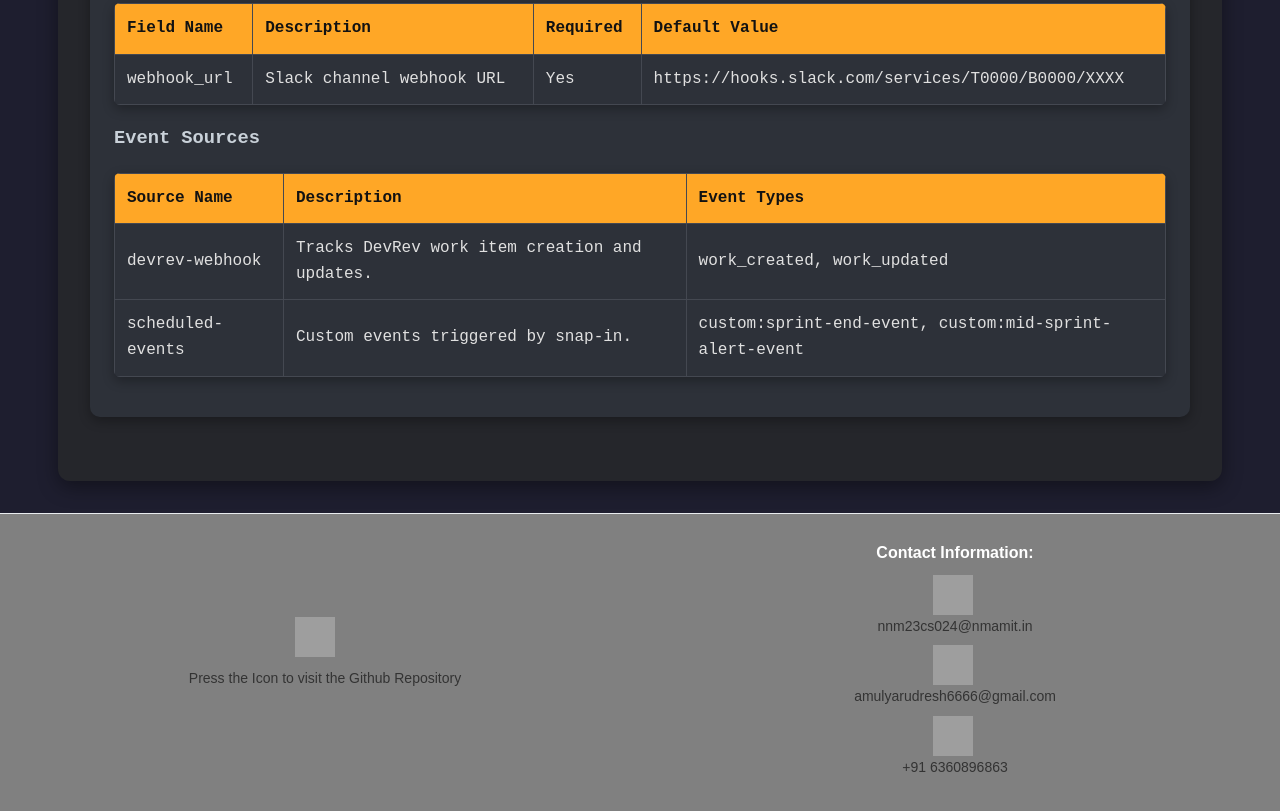
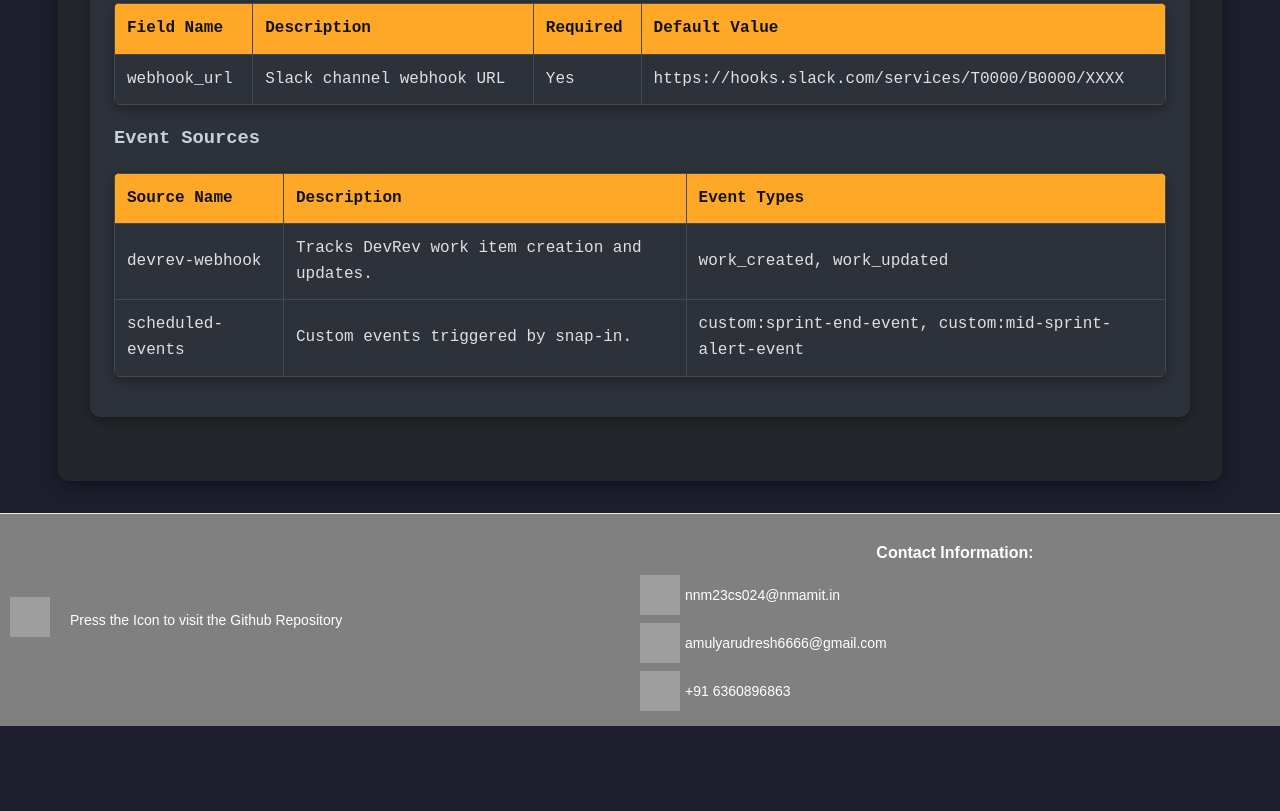
Before and after one commit to Amulya-gr/Documentation-Sprint-Summariser, a plain HTML site: page index.html in a window 1280 px wide. Shown: the part 1952-2763 px from the top of the page. After the commit the page ends 2678 px from the top, so only its background shows below. Drawn offline with Linux system fonts and the light colour scheme; grey boxes are pictures that could not be loaded.

Commit message:
Update index.html

```diff
--- a/index.html
+++ b/index.html
@@ -13,7 +13,7 @@
 </header>
 <nav>
     <ul>
-       <li><a href="index.html">Overview</a></li>
+        <li><a href="index.html">Overview</a></li>
         <li><a href="working.html">Working</a></li>
         <li><a href="codebase.html">File Structure</a></li>
         <li><a href="Storage.html">Summary Storage</a></li>
@@ -53,8 +53,6 @@
             <li>Slack Integration: Posts the sprint summary to a configurable Slack channel using the Slack API.</li>
         </ul>
     </section>
-
-
 
     <section>
         <h2>Additional Features</h2>
@@ -111,59 +109,7 @@
             </tbody>
         </table>
     </section>
-
 </main>
-
-<style>
-    footer {
-        background-color: #f1f1f1;
-        padding: 20px;
-        border-top: 2px solid #ddd;
-        font-family: Arial, sans-serif;
-    }
-    footer div {
-        display: flex;
-        flex-direction: column;
-        align-items: center;
-        margin-bottom: 20px;
-    }
-    footer a {
-        text-decoration: none;
-        display: flex;
-        justify-content: center;
-        align-items: center;
-        margin-bottom: 10px;
-    }
-    footer img {
-        margin-right: 10px;
-    }
-    footer span {
-        font-size: 14px;
-        color: #333;
-    }
-    .contact-info {
-        display: flex;
-        flex-direction: column;
-        align-items: center;
-    }
-    .contact-info div {
-        display: flex;
-        align-items: center;
-        margin: 5px 0;
-    }
-    .contact-info img {
-        margin-right: 10px;
-    }
-    .contact-info span {
-        font-size: 14px;
-        color: #333;
-    }
-    .footer-header {
-        font-weight: bold;
-        font-size: 16px;
-        margin-bottom: 10px;
-    }
-</style>
 
 <footer style="display: flex; justify-content: space-between; padding: 10px; background-color: grey; color: #ffffff; border-top: 1px solid #e9ecef; font-size: 14px;">
     <div style="display: flex; align-items: center;">
@@ -194,6 +140,5 @@
     </div>
 </footer>
 
-
 </body>
 </html>
```
